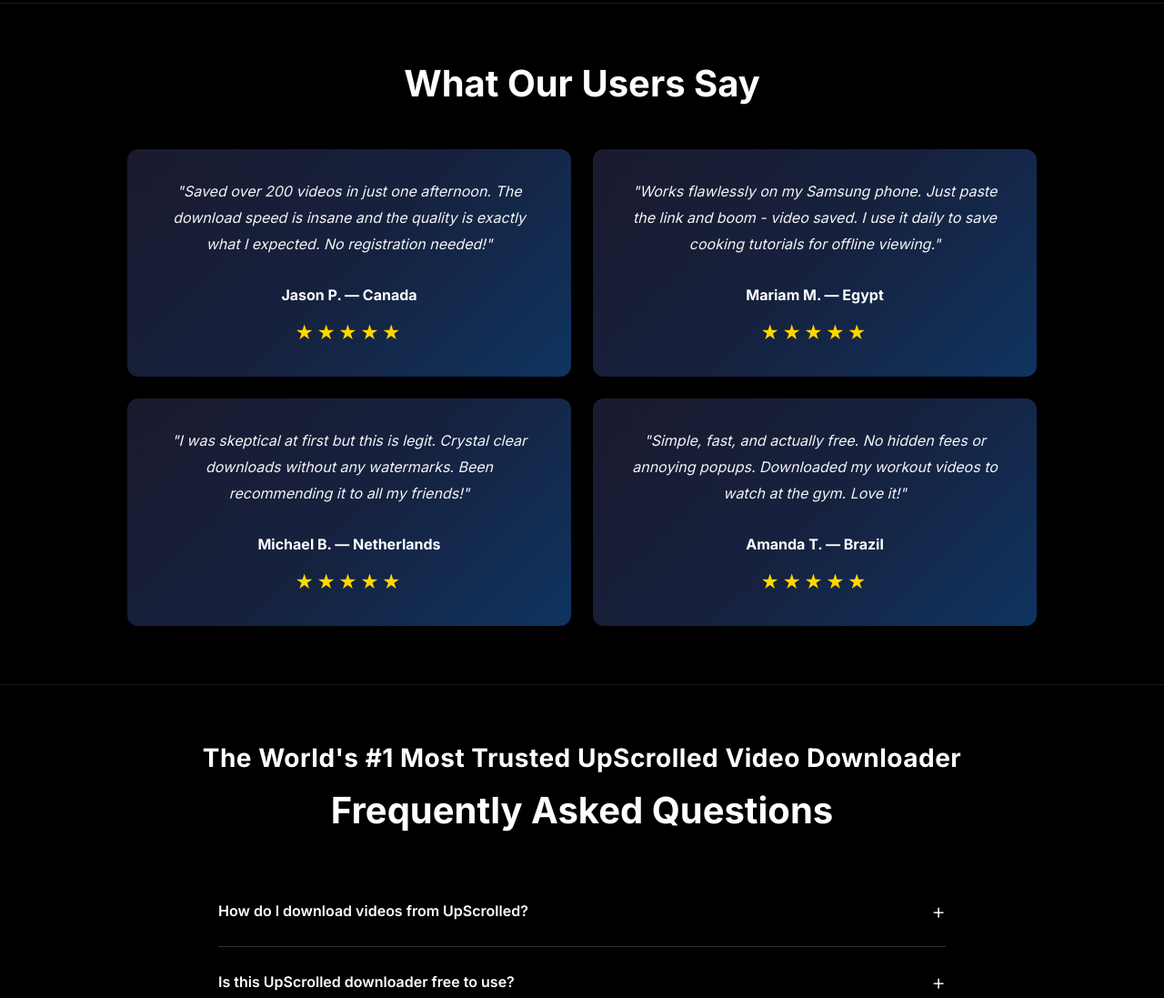
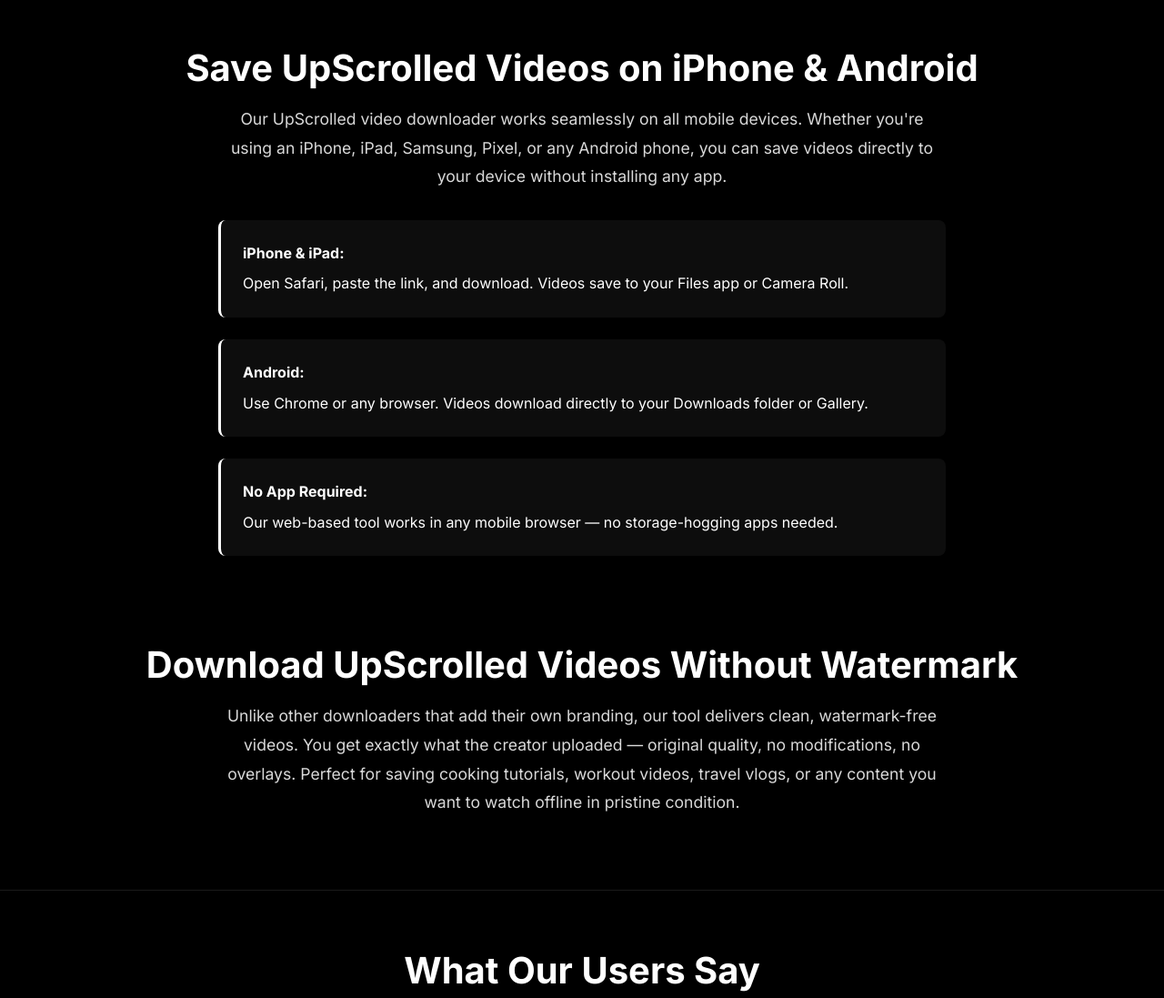
Before and after one commit to Elomami1976/upscrolled-frontend, a plain HTML site: page index.html in a window 1280 px wide. Shown: the part 1261-2358 px from the top of the page at 91% size. Drawn offline with Linux system fonts and the light colour scheme.

Commit message:
SEO improvements: shorter title, CTA in description, mobile/watermark sections, SoftwareApplication schema, internal links

```diff
--- a/index.html
+++ b/index.html
@@ -6,9 +6,9 @@
     <meta http-equiv="X-UA-Compatible" content="IE=edge">
 
     <!-- Primary Meta Tags -->
-    <title>UpScrolled Video Downloader - Download UpScrolled Videos Free | No Watermark</title>
-    <meta name="title" content="UpScrolled Video Downloader - Download UpScrolled Videos Free | No Watermark">
-    <meta name="description" content="Download UpScrolled videos free online. Paste any UpScrolled share link and save videos to MP4. No login, no app, no watermark. Fast and easy video saver.">
+    <title>UpScrolled Video Downloader — Free, No Watermark</title>
+    <meta name="title" content="UpScrolled Video Downloader — Free, No Watermark">
+    <meta name="description" content="Download UpScrolled videos free online. Paste any share link and save to MP4. No login, no watermark, no app needed. Try it free now.">
     <meta name="keywords" content="upscrolled video download, download upscrolled videos, upscrolled downloader, save upscrolled video, upscrolled video saver, upscrolled mp4 download, download upscrolled without watermark, upscrolled share link download, free upscrolled downloader">
     <meta name="robots" content="index, follow">
     <meta name="author" content="UpScrolled Video Downloader">
@@ -17,16 +17,16 @@
     <!-- Open Graph / Facebook -->
     <meta property="og:type" content="website">
     <meta property="og:url" content="https://www.upscrolleddownload.com/">
-    <meta property="og:title" content="UpScrolled Video Downloader - Download UpScrolled Videos Free">
-    <meta property="og:description" content="Download UpScrolled videos free online. Paste any share link and save videos to MP4. No login, no watermark.">
+    <meta property="og:title" content="UpScrolled Video Downloader — Free, No Watermark">
+    <meta property="og:description" content="Download UpScrolled videos free. Paste any share link and save to MP4. No login required. Try it free now.">
     <meta property="og:image" content="https://www.upscrolleddownload.com/og-image.png">
     <meta property="og:site_name" content="UpScrolled Video Downloader">
 
     <!-- Twitter -->
     <meta property="twitter:card" content="summary_large_image">
     <meta property="twitter:url" content="https://www.upscrolleddownload.com/">
-    <meta property="twitter:title" content="UpScrolled Video Downloader - Download UpScrolled Videos Free">
-    <meta property="twitter:description" content="Download UpScrolled videos free online. Paste any share link and save videos to MP4. No login, no watermark.">
+    <meta property="twitter:title" content="UpScrolled Video Downloader — Free, No Watermark">
+    <meta property="twitter:description" content="Download UpScrolled videos free. Paste any share link and save to MP4. No login required. Try it free now.">
     <meta property="twitter:image" content="https://www.upscrolleddownload.com/og-image.png">
 
     <!-- Favicon -->
@@ -66,6 +66,29 @@
             "Free to use",
             "MP4 format"
         ]
+    }
+    </script>
+
+    <!-- SoftwareApplication Schema with Rating -->
+    <script type="application/ld+json">
+    {
+        "@context": "https://schema.org",
+        "@type": "SoftwareApplication",
+        "name": "UpScrolled Video Downloader",
+        "operatingSystem": "Web, iOS, Android",
+        "applicationCategory": "MultimediaApplication",
+        "offers": {
+            "@type": "Offer",
+            "price": "0",
+            "priceCurrency": "USD"
+        },
+        "aggregateRating": {
+            "@type": "AggregateRating",
+            "ratingValue": "4.9",
+            "ratingCount": "1247",
+            "bestRating": "5",
+            "worstRating": "1"
+        }
     }
     </script>
 
@@ -277,6 +300,33 @@
             </div>
         </section>
 
+        <!-- Save on Mobile Section -->
+        <section class="content-section" id="mobile-download">
+            <div class="container">
+                <h2 class="section-title">Save UpScrolled Videos on iPhone & Android</h2>
+                <p class="section-description">Our UpScrolled video downloader works seamlessly on all mobile devices. Whether you're using an iPhone, iPad, Samsung, Pixel, or any Android phone, you can save videos directly to your device without installing any app.</p>
+                <div class="feature-highlights">
+                    <div class="feature-item">
+                        <strong>iPhone & iPad:</strong> Open Safari, paste the link, and download. Videos save to your Files app or Camera Roll.
+                    </div>
+                    <div class="feature-item">
+                        <strong>Android:</strong> Use Chrome or any browser. Videos download directly to your Downloads folder or Gallery.
+                    </div>
+                    <div class="feature-item">
+                        <strong>No App Required:</strong> Our web-based tool works in any mobile browser — no storage-hogging apps needed.
+                    </div>
+                </div>
+            </div>
+        </section>
+
+        <!-- No Watermark Section -->
+        <section class="content-section" id="no-watermark">
+            <div class="container">
+                <h2 class="section-title">Download UpScrolled Videos Without Watermark</h2>
+                <p class="section-description">Unlike other downloaders that add their own branding, our tool delivers clean, watermark-free videos. You get exactly what the creator uploaded — original quality, no modifications, no overlays. Perfect for saving cooking tutorials, workout videos, travel vlogs, or any content you want to watch offline in pristine condition.</p>
+            </div>
+        </section>
+
         <!-- Testimonials Section -->
         <section class="testimonials-section" id="testimonials">
             <div class="container">
@@ -309,7 +359,7 @@
         <!-- FAQ Section -->
         <section class="faq-section" id="faq">
             <div class="container">
-                <h3 class="section-tagline">The World's #1 Most Trusted UpScrolled Video Downloader</h3>
+                <h3 class="section-tagline">Trusted by Thousands of UpScrolled Users Worldwide</h3>
                 <h2 class="section-title">Frequently Asked Questions</h2>
                 <div class="faq-list">
                     <div class="faq-item">
@@ -318,7 +368,7 @@
                             <span class="faq-icon">+</span>
                         </button>
                         <div class="faq-answer">
-                            <p>Simply copy the share link from the UpScrolled app, paste it in the input box above, and click Download. Your video will be converted to MP4 and ready to save in seconds.</p>
+                            <p>Simply copy the share link from the UpScrolled app, paste it in the input box above, and click Download. Your video will be converted to MP4 and ready to save in seconds. For a detailed walkthrough, check our <a href="how-it-works.html">step-by-step guide</a>.</p>
                         </div>
                     </div>
                     <div class="faq-item">
@@ -345,7 +395,7 @@
                             <span class="faq-icon">+</span>
                         </button>
                         <div class="faq-answer">
-                            <p>Yes! Our website works on all devices including iPhone, Android, iPad, and desktop computers. Just open this page in your browser, paste the link, and download.</p>
+                            <p>Yes! Our website works on all devices including iPhone, Android, iPad, and desktop computers. Just open this page in your browser, paste the link, and download. Learn more <a href="how-it-works.html">how it works</a> on mobile devices.</p>
                         </div>
                     </div>
                     <div class="faq-item">
--- a/style.css
+++ b/style.css
@@ -583,6 +583,39 @@
     margin-bottom: 0.5rem;
 }
 
+/* Section Description */
+.section-description {
+    font-size: 1.1rem;
+    line-height: 1.8;
+    color: rgba(255, 255, 255, 0.85);
+    max-width: 800px;
+    margin: 0 auto 2rem;
+    text-align: center;
+}
+
+/* Feature Highlights (Mobile/No Watermark sections) */
+.feature-highlights {
+    display: grid;
+    gap: 1.5rem;
+    margin-top: 2rem;
+    max-width: 800px;
+    margin-left: auto;
+    margin-right: auto;
+}
+
+.feature-item {
+    background: rgba(255, 255, 255, 0.05);
+    padding: 1.5rem;
+    border-radius: 8px;
+    border-left: 3px solid var(--primary-color, #fff);
+}
+
+.feature-item strong {
+    color: #fff;
+    display: block;
+    margin-bottom: 0.5rem;
+}
+
 /* Steps List (How It Works Page) */
 .steps-list {
     list-style: none;
```
Also changed, not shown: about.html (+2 -2 lines).
